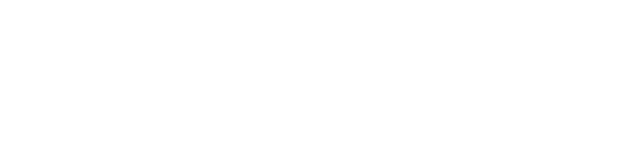
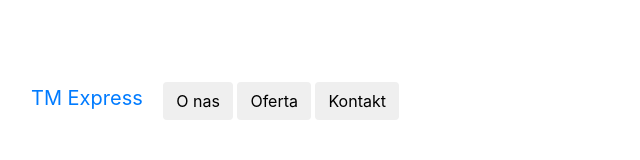
Before and after one commit to elmacio/TMExpress, a plain HTML site: page index.html in a window 1280 px wide. Shown: the whole page, without its empty margins (0-640 px from the left). Drawn offline with nearby package versions, Linux system fonts and the light colour scheme.

Commit message:
Add files via upload

```diff
--- a/index.html
+++ b/index.html
@@ -1,3 +1,45 @@
 <!DOCTYPE html>
-<meta charset="utf-8">
-<title>TMExpress</title>
+<html lang="pl_PL">
+
+  <head>
+    <!-- Required meta tags -->
+    <meta charset="utf-8">
+    <meta name="viewport" content="width=device-width, initial-scale=1, shrink-to-fit=no">
+    <title>TMExpress</title>
+    <!-- Bootstrap CSS -->
+    <link rel="stylesheet" href="https://maxcdn.bootstrapcdn.com/bootstrap/4.0.0-beta/css/bootstrap.min.css" integrity="sha384-/Y6pD6FV/Vv2HJnA6t+vslU6fwYXjCFtcEpHbNJ0lyAFsXTsjBbfaDjzALeQsN6M" crossorigin="anonymous">
+  </head>
+  <body>
+    <style type="text/css">
+    body {
+        padding-top: 70px;
+      }
+             </style>
+
+           <nav class="navbar navbar-default navbar-fixed-top" role="navigation">
+                <div class="container-fluid">
+          <div class="navbar-header">
+            <a class="navbar-brand" href="#">TM Express</a>
+            <button type="button" class="btn btn-default navbar-btn">O nas</button>
+            <button type="button" class="btn btn-default navbar-btn">Oferta</button>
+            <button type="button" class="btn btn-default navbar-btn">Kontakt</button>
+          </div>
+
+          <!-- Grupowanie elementów menu w celu lepszego wyświetlania na urządzeniach moblinych -->
+          <div class="collapse navbar-collapse" id="bs-example-navbar-collapse-2">
+            <ul class="nav navbar-nav">
+              <li class="active"><a href="#">O nas</a></li>
+              <li><a href="#">Oferta</a></li>
+              <li><a href="#">Kontakt</a></li>
+            </ul>
+                    </div><!-- /.navbar-collapse -->
+                </div> <!-- /.container centered -->
+            </nav>
+
+            <!-- Optional JavaScript -->
+    <!-- jQuery first, then Popper.js, then Bootstrap JS -->
+    <script src="https://code.jquery.com/jquery-3.2.1.slim.min.js" integrity="sha384-KJ3o2DKtIkvYIK3UENzmM7KCkRr/rE9/Qpg6aAZGJwFDMVNA/GpGFF93hXpG5KkN" crossorigin="anonymous"></script>
+    <script src="https://cdnjs.cloudflare.com/ajax/libs/popper.js/1.11.0/umd/popper.min.js" integrity="sha384-b/U6ypiBEHpOf/4+1nzFpr53nxSS+GLCkfwBdFNTxtclqqenISfwAzpKaMNFNmj4" crossorigin="anonymous"></script>
+    <script src="https://maxcdn.bootstrapcdn.com/bootstrap/4.0.0-beta/js/bootstrap.min.js" integrity="sha384-h0AbiXch4ZDo7tp9hKZ4TsHbi047NrKGLO3SEJAg45jXxnGIfYzk4Si90RDIqNm1" crossorigin="anonymous"></script>
+  </body>
+</html>
```
